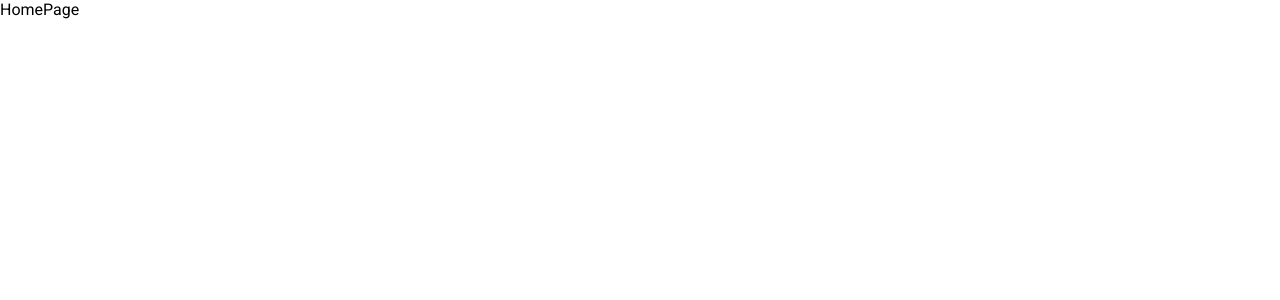
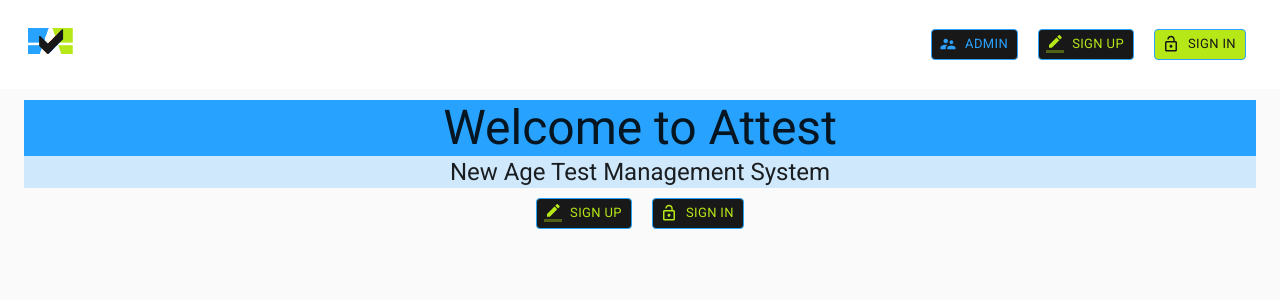
Before and after one commit to bhagatabhijeet/attest, a React (Create React App) app in the folder client/: page / in a window 1280 px wide. Shown: the top 300 px of the page. Built offline with nearby package versions, Linux system fonts and the light colour scheme.

Commit message:
add homepage and buttons

```diff
--- a/client/src/App.jsx
+++ b/client/src/App.jsx
@@ -4,12 +4,17 @@ import texttranslogo from "./assets/images/textlogo-trans.png"
 import { BrowserRouter as Router, Route } from "react-router-dom";
 import SignIn from "./pages/SignIn";
 import HomePage from "./pages/HomePage";
+import AdminSignIn from './pages/AdminSignIn';
 import './App.css';
 
 function App() {
   return (
     <Router>
       <Route exact path="/" component={HomePage}/>
+      <Route path="/signin" component={SignIn}/>
+      <Route path="/admin" component={AdminSignIn}/>
+      <Route path="/signin" component={SignIn}/>
+
     </Router>
     // <div className="App">
     //   <header className="App-header">
--- /dev/null
+++ b/client/src/components/AppBarMain.jsx
@@ -0,0 +1,124 @@
+import { makeStyles } from "@material-ui/core/styles";
+import { AppBar, Toolbar, Button } from "@material-ui/core";
+import LogoTrans from "../assets/images/logo-trans.png";
+import BorderColorIcon from "@material-ui/icons/BorderColor";
+import LockOpenIcon from "@material-ui/icons/LockOpen";
+import HomeIcon from "@material-ui/icons/Home";
+import SupervisorAccountIcon from '@material-ui/icons/SupervisorAccount';
+import { Link } from "react-router-dom";
+
+const useStyles = makeStyles((theme) => ({
+  root: {
+    display: "flex",
+    justifyContent: "center",
+    alignItems: "center",
+    minHeight: "80px",
+    marginBottom:"20px"
+  },
+  appbar: {
+    background: "#ffffff",
+  },
+  appbarWrapper: {
+    width: "80%",
+    margin: "0 auto",
+  },
+  appbarTitle: {
+    flexGrow: "1",
+  },
+  icon: {
+    color: "#fff",
+  },
+  btn1: {
+    color: "#b6e717",
+    borderColor: "#27a3ff",
+    backgroundColor:"#181818",
+    margin: 10,
+    "&:hover": {
+      color: "#fff",
+      borderColor: "#fff",
+      backgroundColor: "#2ba2ff",
+    },
+  },
+  btn2: {
+    color: "#181818",
+    borderColor: "#2ba2ff",
+    backgroundColor:"#b6e717",
+    margin: 10,
+    "&:hover": {
+      color: "#fff",
+      borderColor: "#fff",
+      backgroundColor: "#2ba2ff",
+    },
+  },
+  btn3: {
+    color: "#2ba2ff",
+    borderColor: "#2ba2ff",
+    backgroundColor:"#181818",
+    margin: 10,
+    "&:hover": {
+      color: "#fff",
+      borderColor: "#fff",
+      backgroundColor: "#2ba2ff",
+    },
+  },
+}));
+
+export default function AppBarMain(props) {
+  const classes = useStyles();
+  return (
+    <div className={classes.root} id="header">
+      <AppBar className={classes.appbar} elevation={0}>
+        <Toolbar>
+          <h1 className={classes.appbarTitle}>
+            <Link to="/">
+              <img src={LogoTrans} alt="logoImg" height="40px" />
+            </Link>
+          </h1>
+          {props.home ? (
+            <Button
+              variant="outlined"
+              startIcon={<HomeIcon />}
+              className={classes.btn1}
+              href="/"
+            >
+              Home
+            </Button>
+          ) : null}
+          {props.admin ? (
+            <Button
+              variant="outlined"
+              startIcon={<SupervisorAccountIcon />}
+              className={classes.btn3}
+              href="/admin"
+              size="small"
+            >
+              Admin
+            </Button>
+          ) : null}
+          {props.signup ? (
+            <Button
+              variant="outlined"
+              startIcon={<BorderColorIcon />}
+              className={classes.btn1}
+              href="/signup"
+              size="small"
+            >
+              Sign Up
+            </Button>
+          ) : null}
+          {props.signin ? (
+            <Button
+              variant="outlined"
+              startIcon={<LockOpenIcon />}
+              className={classes.btn2}
+              href="/signin"
+              size="small"
+            >
+              Sign In
+            </Button>
+          ) : null}
+        </Toolbar>
+      </AppBar>
+    </div>
+  );
+}
--- a/client/src/pages/HomePage.jsx
+++ b/client/src/pages/HomePage.jsx
@@ -1,9 +1,82 @@
-import React from 'react';
+import React from "react";
+import CssBaseline from "@material-ui/core/CssBaseline";
+import { makeStyles } from "@material-ui/core/styles";
+import Button from "@material-ui/core/Button";
+import Typography from "@material-ui/core/Typography";
+import Container from "@material-ui/core/Container";
+import BorderColorIcon from "@material-ui/icons/BorderColor";
+import LockOpenIcon from "@material-ui/icons/LockOpen";
+import AppBarMain from "../components/AppBarMain";
 
-export default function HomePage(){
-  return(
+const useStyles = makeStyles((theme) => ({
+  btnsignup: {
+    color: "#b6e717",
+    borderColor: "#27a3ff",
+    backgroundColor: "#181818",
+    margin: 10,
+    "&:hover": {
+      color: "#fff",
+      borderColor: "#fff",
+      backgroundColor: "#2ba2ff",
+    },
+  },
+  btnsigin: {
+    color: "#181818",
+    borderColor: "#2ba2ff",
+    backgroundColor: "#b6e717",
+    margin: 10,
+    "&:hover": {
+      color: "#fff",
+      borderColor: "#fff",
+      backgroundColor: "#2ba2ff",
+    },
+  },
+}));
+
+export default function HomePage() {
+  const classes = useStyles();
+  return (
     <>
-    <div>HomePage</div>
+      <AppBarMain admin signin signup />
+      <CssBaseline />
+      <Container fixed>
+        <Typography
+          variant="h3"
+          component="h3"
+          style={{ backgroundColor: "#27a3ff", textAlign: "center" }}
+        >
+          Welcome to Attest
+        </Typography>
+        <Typography
+          variant="h5"
+          component="h6"
+          style={{ backgroundColor: "#cfe8fc", textAlign: "center" }}
+        >
+          New Age Test Management System
+        </Typography>
+        <div style={{textAlign:'center'}}>
+
+
+        <Button
+          variant="outlined"
+          startIcon={<BorderColorIcon />}
+          className={classes.btnsignup}
+          href="/signup"
+          size="small"
+        >
+          Sign Up
+        </Button>
+        <Button
+          variant="outlined"
+          startIcon={<LockOpenIcon />}
+          className={classes.btnsignup}
+          href="/signin"
+          size="small"
+        >
+          Sign In
+        </Button>
+        </div>
+      </Container>
     </>
   );
 }
```
